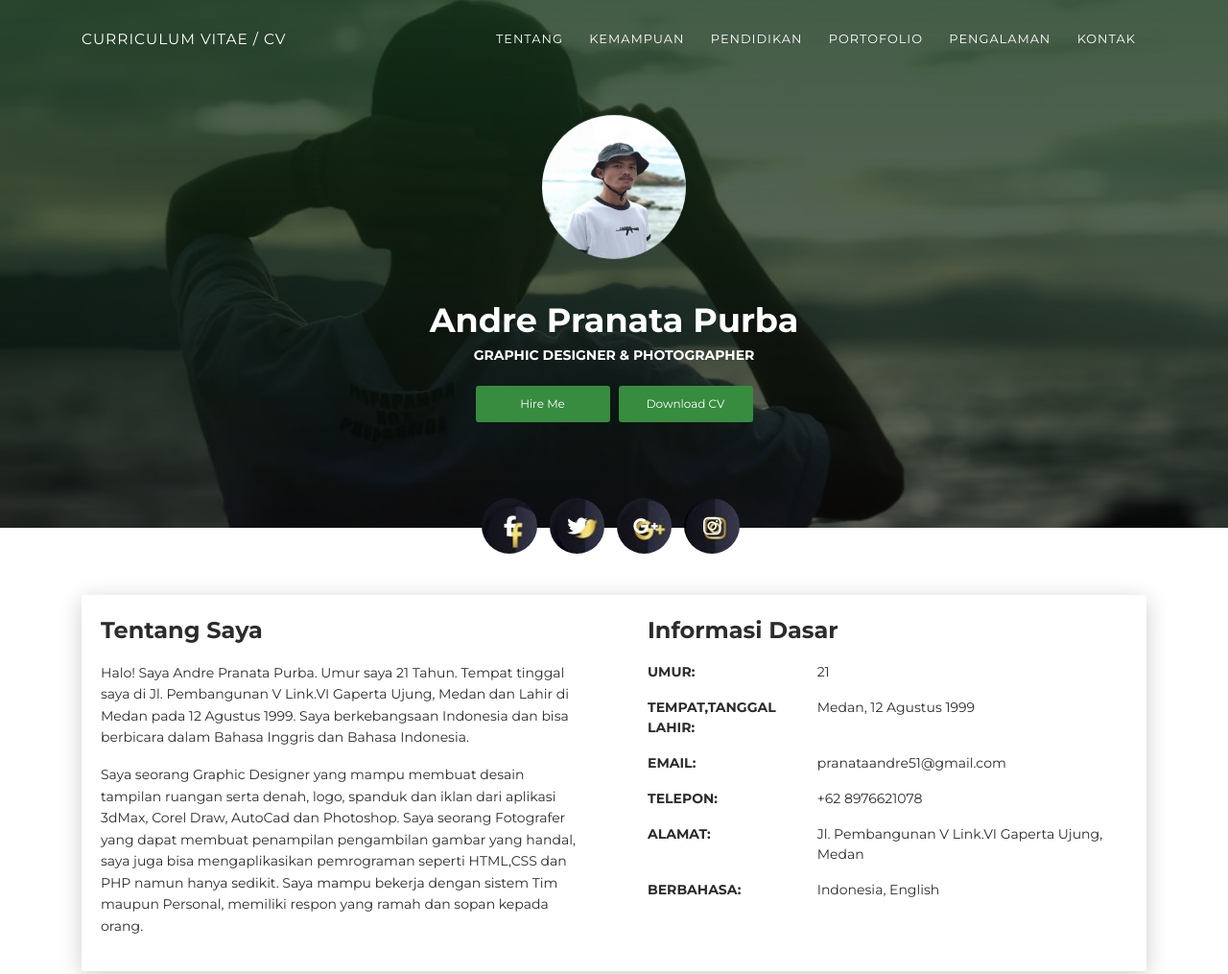
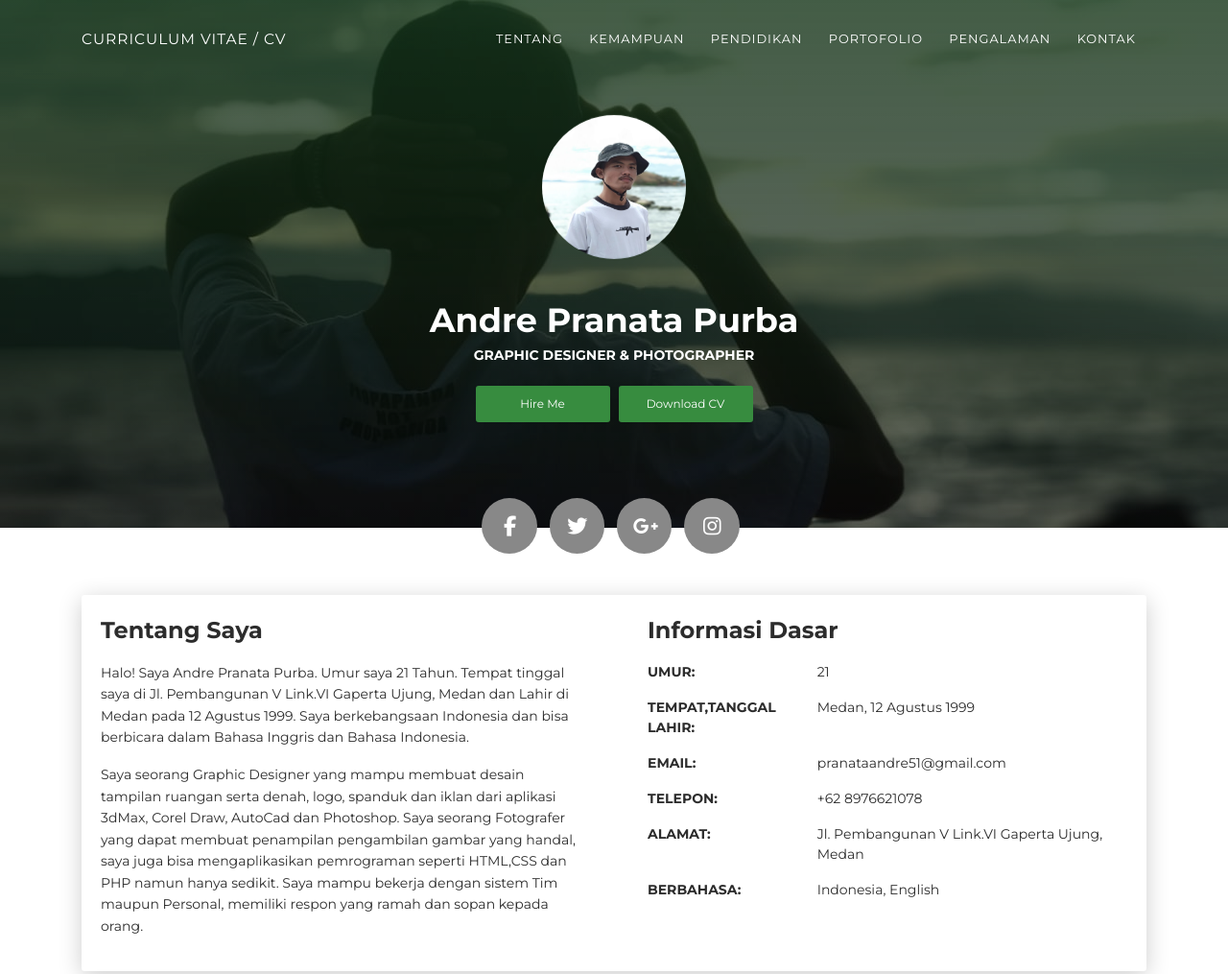
Before and after one commit to drepur/tugas_resume, a plain HTML site: page index.html in a window 1280 px wide. Shown: the top 1015 px of the page at 96% size. Drawn offline with Linux system fonts and the light colour scheme.

Commit message:
tugas_githubpages_resume

```diff
--- a/index.html
+++ b/index.html
@@ -50,10 +50,10 @@
       <div class="section">
         <div class="container">
           <div class="button-container">
-            <a class="btn btn-default btn-round btn-lg btn-icon" href="#" rel="tooltip" title="Ikuti saya di Facebook" style="background-image: url('images/fb.jpg');"><i class="fa fa-facebook"></i></a>
-            <a class="btn btn-default btn-round btn-lg btn-icon" href="#" rel="tooltip" title="Ikuti saya di Twitter" style="background-image: url('images/twit.jpg');"><i class="fa fa-twitter"></i></a>
-            <a class="btn btn-default btn-round btn-lg btn-icon" href="#" rel="tooltip" title="Ikuti saya di Google+" style="background-image: url('images/gplus.jpg');"><i class="fa fa-google-plus"></i></a>
-            <a class="btn btn-default btn-round btn-lg btn-icon" href="#" rel="tooltip" title="Ikuti saya di Instagram" style="background-image: url('images/instagram.jpg');"><i class="fa fa-instagram"></i></a></div>
+            <a class="btn btn-default btn-round btn-lg btn-icon" href="#" rel="tooltip" title="Ikuti saya di Facebook" ><i class="fa fa-facebook"></i></a>
+            <a class="btn btn-default btn-round btn-lg btn-icon" href="#" rel="tooltip" title="Ikuti saya di Twitter" ><i class="fa fa-twitter"></i></a>
+            <a class="btn btn-default btn-round btn-lg btn-icon" href="#" rel="tooltip" title="Ikuti saya di Google+" ><i class="fa fa-google-plus"></i></a>
+            <a class="btn btn-default btn-round btn-lg btn-icon" href="#" rel="tooltip" title="Ikuti saya di Instagram" ><i class="fa fa-instagram"></i></a></div>
         </div>
       </div>
     </div>
```
Also changed, not shown: images/fb.jpg (deleted), images/gplus.jpg (deleted), images/instagram.jpg (deleted), images/reference-image-1.jpg (deleted), images/reference-image-2.jpg (deleted), images/reference-image-3.jpg (deleted), images/staticmap.png (deleted), images/twit.jpg (deleted).
